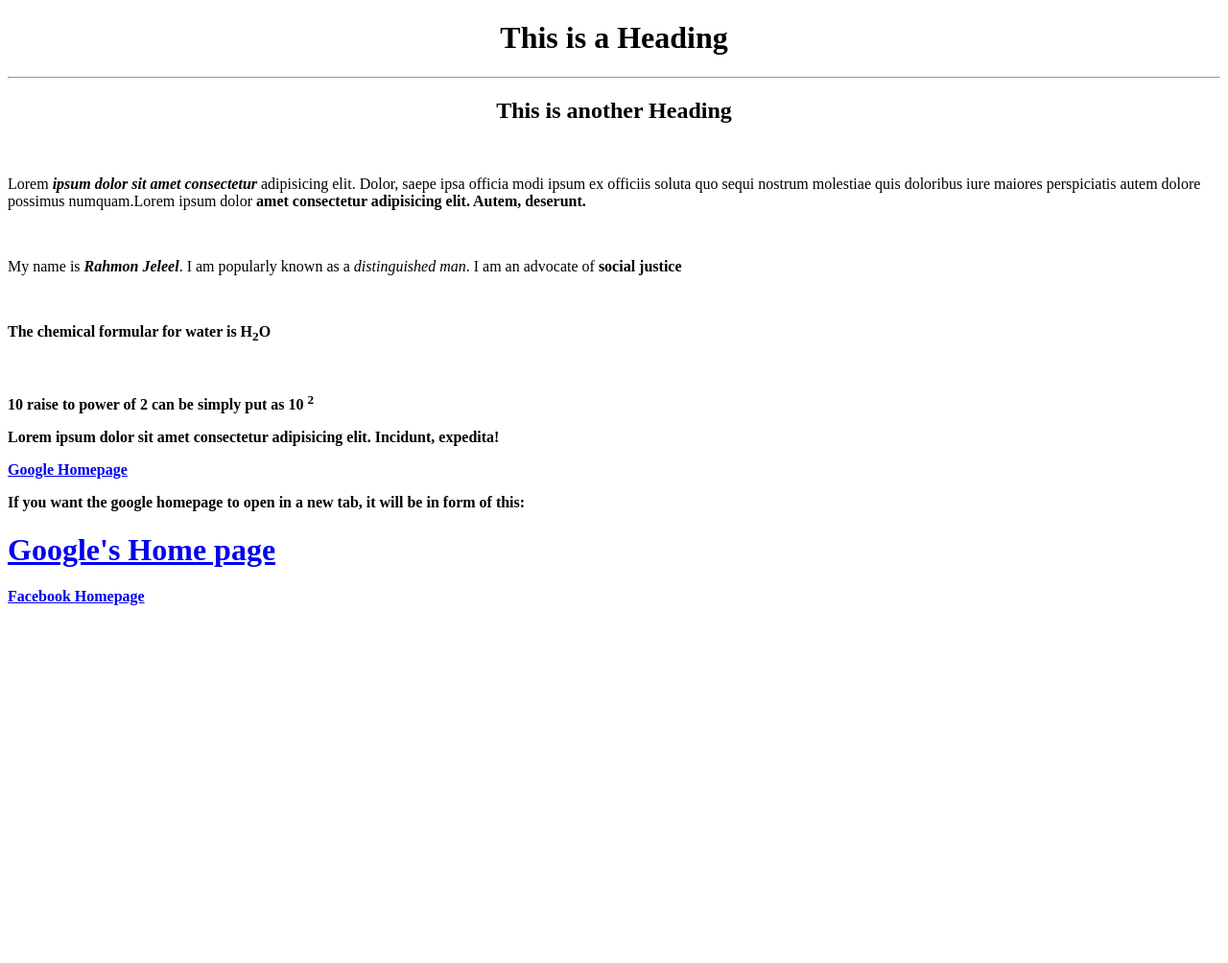
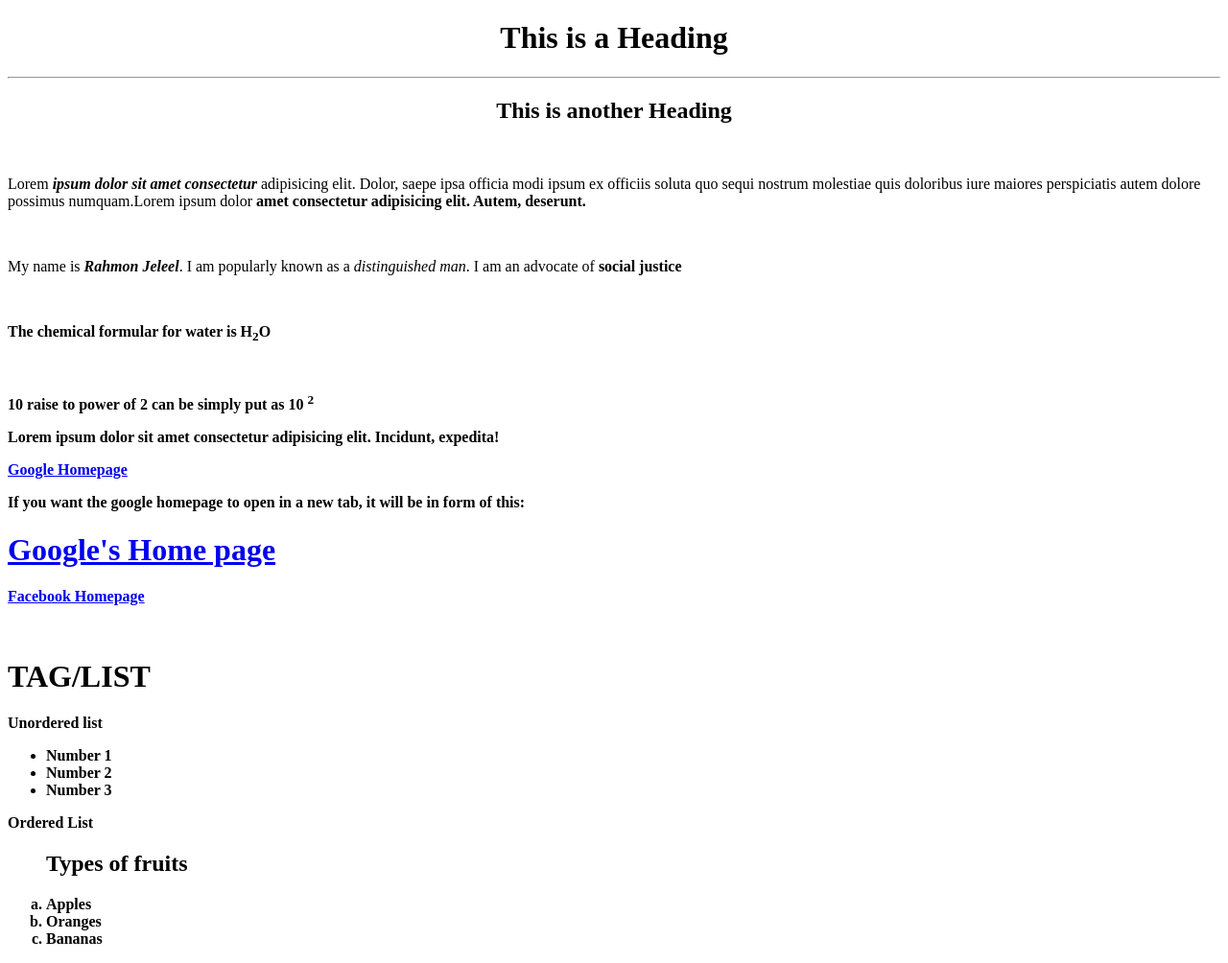
Before and after one commit to Rahmon2020/mywebsite, a plain HTML site: page MY NEW PROJECT/coding.html in a window 1280 px wide. Shown: the whole page at 96% size. Before the commit the page ends 800 px from the top, so only its background shows below. Drawn offline with Linux system fonts and the light colour scheme.

Commit message:
Update coding.html

```diff
--- a/MY NEW PROJECT/coding.html
+++ b/MY NEW PROJECT/coding.html
@@ -23,8 +23,26 @@
 
     <a href="https://www.google.com" target="_blank"><h1>Google's Home page</h1></a>
 <a href="https://www.facebook.com" target="
-_blank">Facebook Homepage</a>
-</p>
+_blank">Facebook Homepage</a></p>
+<br>
+
+<h1>TAG/LIST</h1>
+<p>Unordered list</p>
+<ul>
+<li>Number 1</li>
+<li>Number 2</li>
+<li>Number 3</li>
+</ul>
+
+
+<p>Ordered List</p>
+<ol type="a">
+    <h2>Types of fruits</h2>
+<li>Apples</li>
+<li>Oranges</li>
+<li>Bananas</li>
+</ol>
+
 
 </body>
 </html>
```
